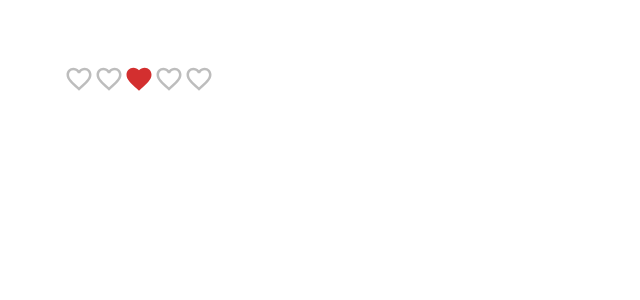
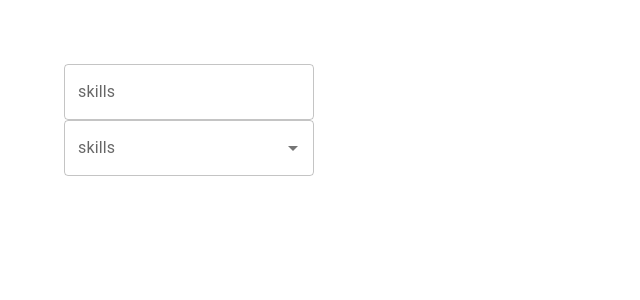
Before and after one commit to Vishalk29/MaterialUi-Learning, a React (Create React App) app in the folder matarialui-demo/: page / in a window 1280 px wide. Shown: the top 300 px of the page, without its empty margins (0-640 px from the left). Built offline with nearby package versions, Linux system fonts and the light colour scheme.

Commit message:
Learned about autocomplete component which is basically use 2 one is option second one is renderInput option consist of array of data

```diff
--- a/matarialui-demo/src/App.tsx
+++ b/matarialui-demo/src/App.tsx
@@ -1,5 +1,6 @@
 import './App.css';
-import MuiRating from './Component/MuiRating';
+import MuiAutocomplete from './Component/MuiAutocomplete';
+// import MuiRating from './Component/MuiRating';
 // import MuiCheckBox from './Component/MuiCheckBox';
 // import MuiSwitch from './Component/MuiSwitch';
 // import MuiRadio from './Component/MuiRadio';
@@ -18,7 +19,8 @@
       {/* <MuiRadio /> */}
       {/* <MuiCheckBox /> */}
       {/* <MuiSwitch /> */}
-      <MuiRating />
+      {/* <MuiRating /> */}
+      <MuiAutocomplete />
     </div>
   );
 }
--- /dev/null
+++ b/matarialui-demo/src/Component/MuiAutocomplete.tsx
@@ -0,0 +1,36 @@
+import { Stack, Autocomplete, TextField } from "@mui/material"
+import React, { useState } from 'react';
+type Skill = {
+    id: number
+    label: string
+}
+
+const skills = ['Html', 'css', 'javscript', 'typescript'];
+const skillOption = skills.map((skill, index) => ({
+    id: index + 1,
+    label: skill,
+}))
+const MuiAutocomplete = () => {
+    const [value, setValue] = useState<string | null>(null)
+    const [skill, setSkill] = useState<Skill | null>(null)
+
+
+    console.log({ value })
+    console.log({ skill })
+    return (
+        <Stack width='250px'>
+            <Autocomplete options={skills} renderInput={(params) => <TextField {...params} label='skills' />}
+                value={value}
+                onChange={(event: any, newvalue: string | null) => setValue(newvalue)}
+                freeSolo
+            />
+            <Autocomplete options={skillOption} renderInput={(params) => <TextField {...params} label='skills' />}
+                value={skill}
+                onChange={(event: any, newvalue: Skill | null) => setSkill(newvalue)}
+
+            />
+        </Stack>
+    )
+}
+
+export default MuiAutocomplete
```
